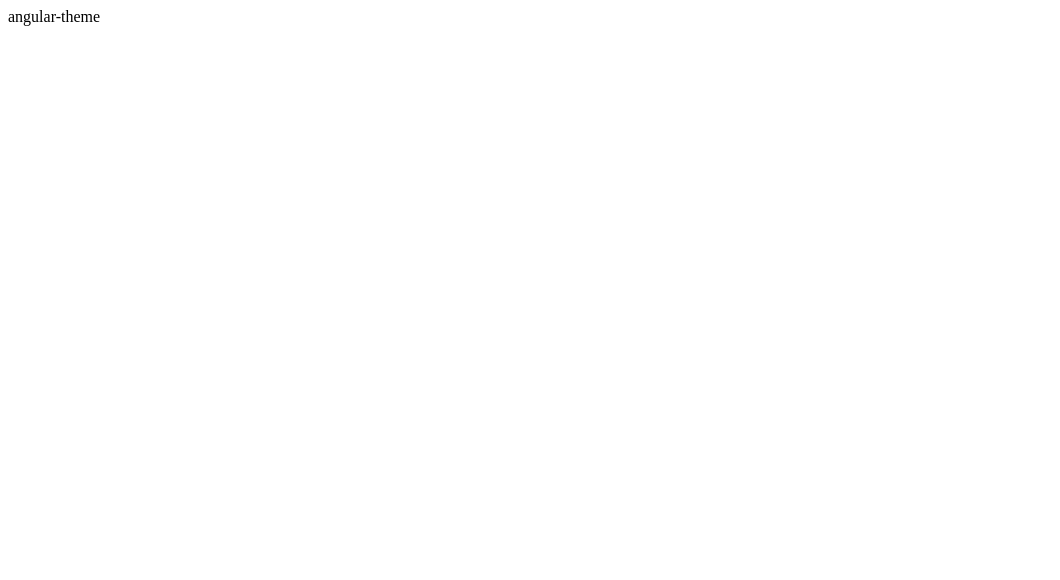
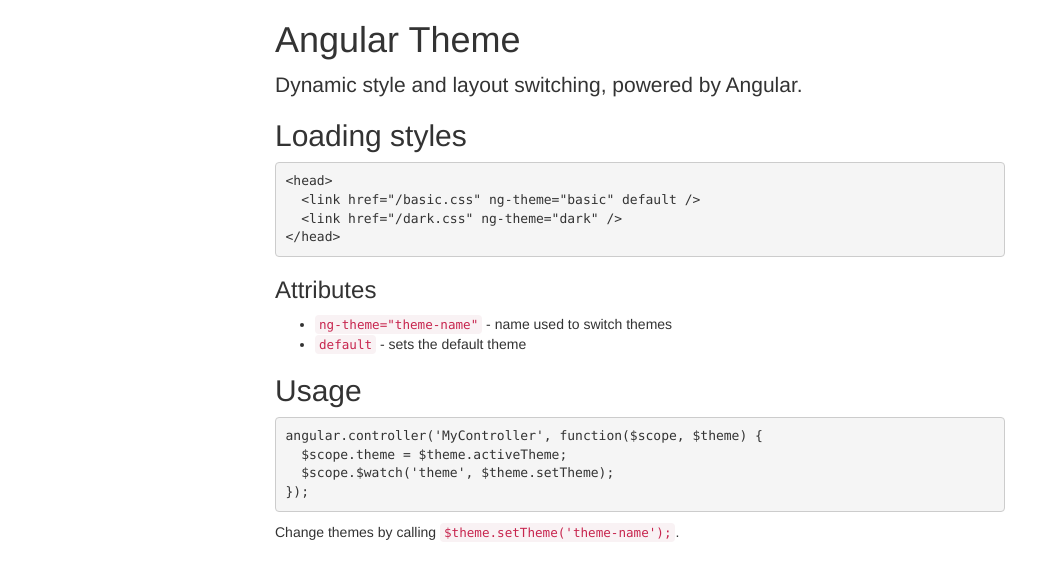
Before and after one commit to jtormey/angular-theme, a plain HTML site: page index.html in a window 1280 px wide. Shown: the whole page, without its empty margins (0-1060 px from the left). Drawn offline with nearby package versions, Linux system fonts and the light colour scheme.

Commit message:
add usage info to index.html

```diff
--- a/index.html
+++ b/index.html
@@ -3,8 +3,37 @@
   <head>
     <meta charset="utf-8">
     <title>angular-theme</title>
+    <link href="https://maxcdn.bootstrapcdn.com/bootstrap/3.3.6/css/bootstrap.min.css" rel="stylesheet" integrity="sha256-7s5uDGW3AHqw6xtJmNNtr+OBRJUlgkNJEo78P4b0yRw= sha512-nNo+yCHEyn0smMxSswnf/OnX6/KwJuZTlNZBjauKhTK0c+zT+q5JOCx0UFhXQ6rJR9jg6Es8gPuD2uZcYDLqSw==" crossorigin="anonymous">
+    <script src="https://ajax.googleapis.com/ajax/libs/angularjs/1.4.9/angular.min.js"></script>
   </head>
   <body>
-    angular-theme
+    <div class="container">
+      <div class="main col-md-8 col-md-offset-2">
+        <h1>Angular Theme</h1>
+        <p class="lead">
+          Dynamic style and layout switching, powered by Angular.
+        </p>
+        <h2>Loading styles</h2>
+        <pre>
+&lt;head&gt;
+  &lt;link href=&quot;/basic.css&quot; ng-theme=&quot;basic&quot; default /&gt;
+  &lt;link href=&quot;/dark.css&quot; ng-theme=&quot;dark&quot; /&gt;
+&lt;/head&gt;</pre>
+        <h3>Attributes</h3>
+        <ul>
+          <li><code>ng-theme="theme-name"</code> - name used to switch themes</li>
+          <li><code>default</code> - sets the default theme</li>
+        </ul>
+        <h2>Usage</h2>
+        <pre>
+angular.controller('MyController', function($scope, $theme) {
+  $scope.theme = $theme.activeTheme;
+  $scope.$watch('theme', $theme.setTheme);
+});</pre>
+        <p>
+          Change themes by calling <code>$theme.setTheme('theme-name');</code>.
+        </p>
+      </div>
+    </div>
   </body>
 </html>
```
